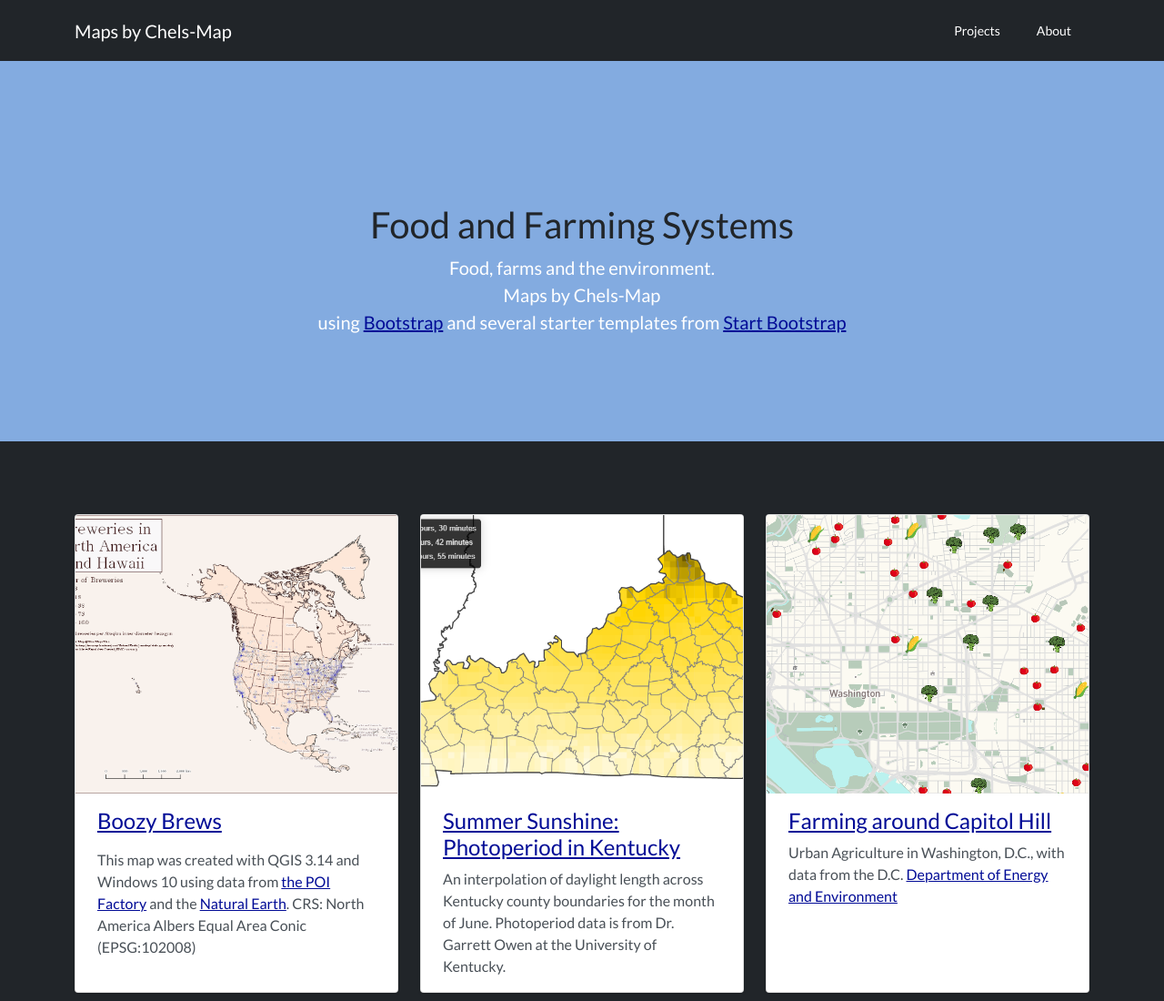
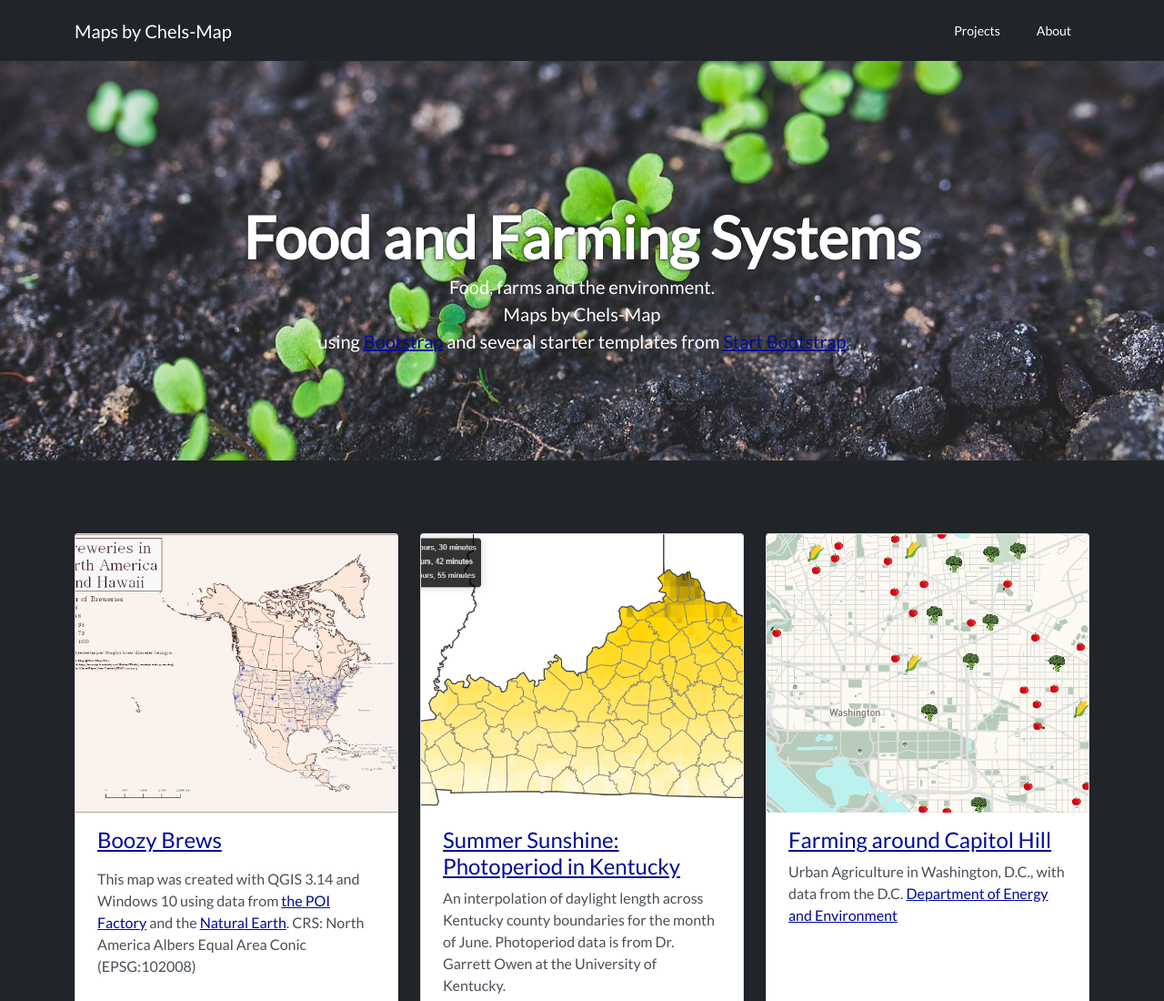
Before and after one commit to chels-map/chels-map.github.io, a plain HTML site: page index.html in a window 1280 px wide. Shown: the top 1100 px of the page at 91% size. Drawn offline with Linux system fonts and the light colour scheme.

Commit message:
add background image for header element

```diff
--- a/css/styles.css
+++ b/css/styles.css
@@ -36,3 +36,23 @@ a {
   object-fit: cover;
   height: calc(50px + 20vw);
 }
+
+.boss-image {
+  background-image: url('../images/arugula.jpg');
+  background-repeat: no-repeat;
+  background-size: cover;
+  background-position: center center;
+}
+
+header h1 {
+  font-size: 4rem;
+  font-weight: bold;
+  color: #fff;
+  text-align: center;
+  margin-bottom: 0;
+}
+
+/* Consider adding drop shadows on header titles */
+header h1, header h2 {
+  text-shadow: 0 0 2px #212529, 0 0 4px #212529;
+}
--- a/index.html
+++ b/index.html
@@ -69,7 +69,7 @@
     </nav>
 
     <!-- Welcome Section -->
-    <header class="text-white">
+    <header class="text-white boss-image">
       <div class="container text-center">
         <h1>Food and Farming Systems</h1>
         <p class="lead">
```
Also changed, not shown: images/arugula.jpg (added), 1 other file.
